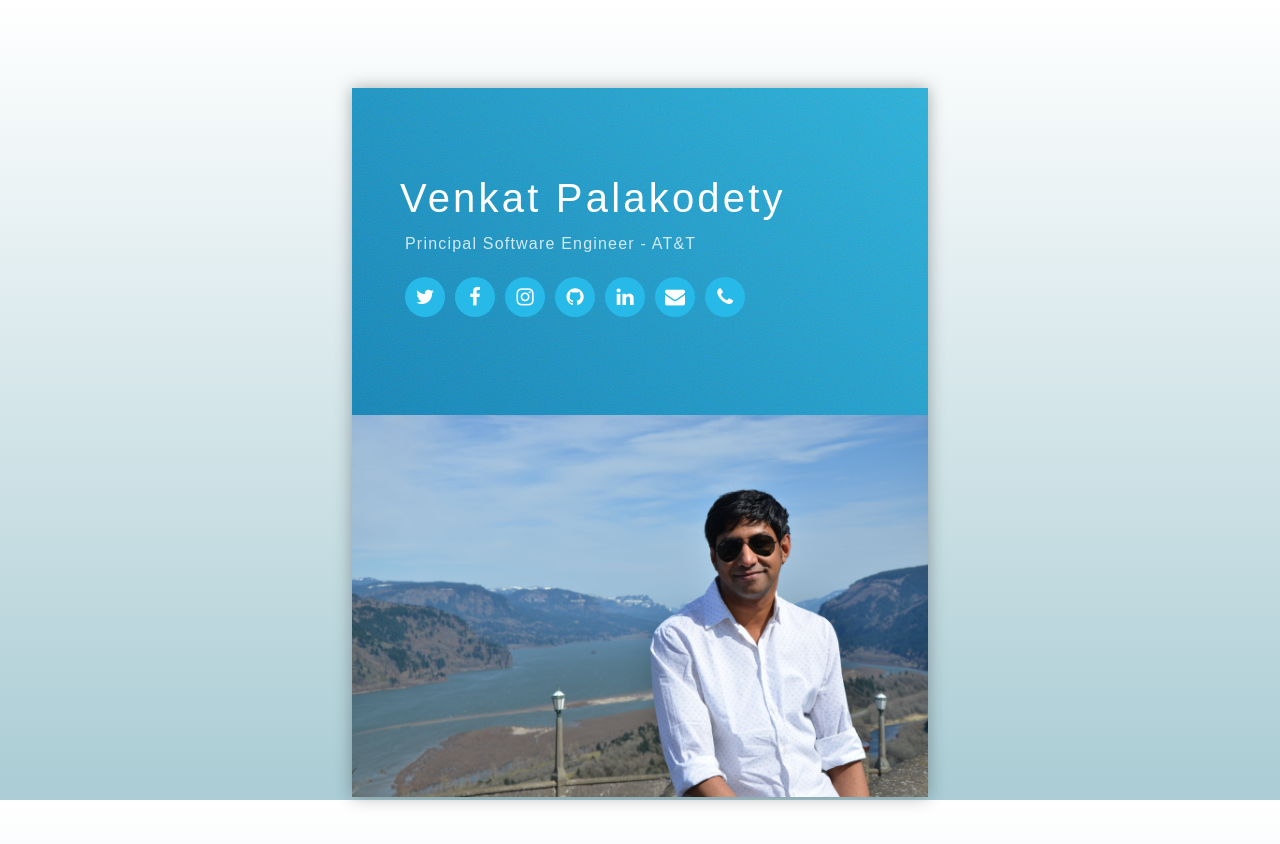
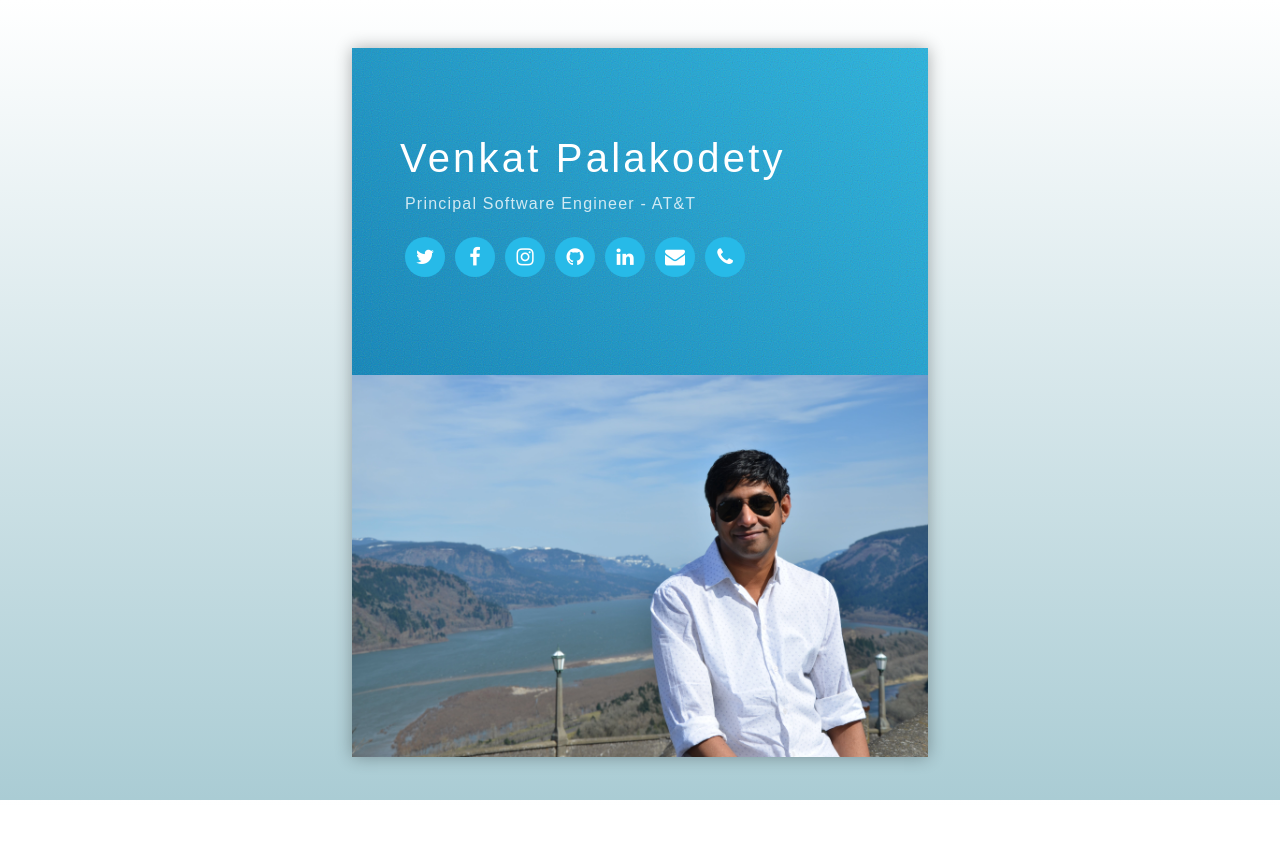
Before and after one commit to venkatpalakodety/venkatpalakodety.github.io, an Angular app: page / in a window 1280 px wide. After the commit the page ends 805 px from the top, so only its background shows below. Built offline with nearby package versions, Linux system fonts and the light colour scheme.

Commit message:
Fix card margins

```diff
--- a/src/app/modules/portfolio/components/dashboard/dashboard.component.css
+++ b/src/app/modules/portfolio/components/dashboard/dashboard.component.css
@@ -7,7 +7,7 @@
     position: relative;
     z-index: 2;
     overflow: hidden;
-    padding: 5rem 2.5rem 2.5rem 2.5rem;
+    padding: 2.5rem 2.5rem 2.5rem 2.5rem;
 }
 
 .main {
@@ -33,7 +33,7 @@
     border-radius: inherit;
     padding: 5rem 3rem;
     max-width: 100%;
-    min-width: 13rem;
+    min-width: 10rem;
     width: 30rem;
 }
 
```
Also changed, not shown: 5 other files (tests, documents, lock files or other folders).
